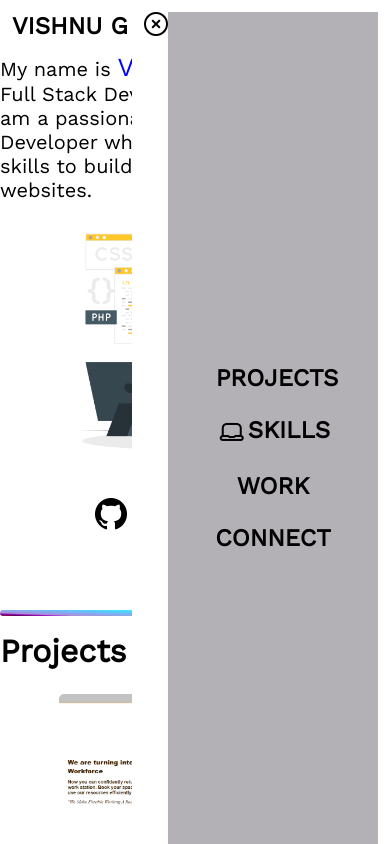
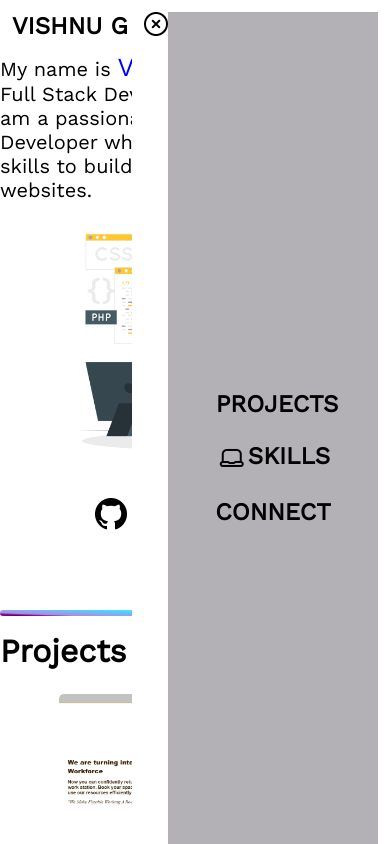
Before and after one commit to vishnugprasad/protfolio, a React (Create React App) app: page / in a window 390 px wide. Both pictures are taken after a click on the button 370 px from the left and 31 px from the top of the page. Shown: the top 844 px of the page. Built offline with nearby package versions, Linux system fonts and the light colour scheme; some icons are missing.

Commit message:
mobile view update

```diff
--- a/src/components/header/mobile/index.js
+++ b/src/components/header/mobile/index.js
@@ -20,9 +20,9 @@ function Mobile({ isOpen, setIsOpen }) {
             </a>
           </div>
 
-          <div className="mobile-option">
+          {/* <div className="mobile-option">
             <a href="#work">WORK</a>
-          </div>
+          </div> */}
 
           <div className="mobile-option">
             <a href="#connect">CONNECT</a>
```
